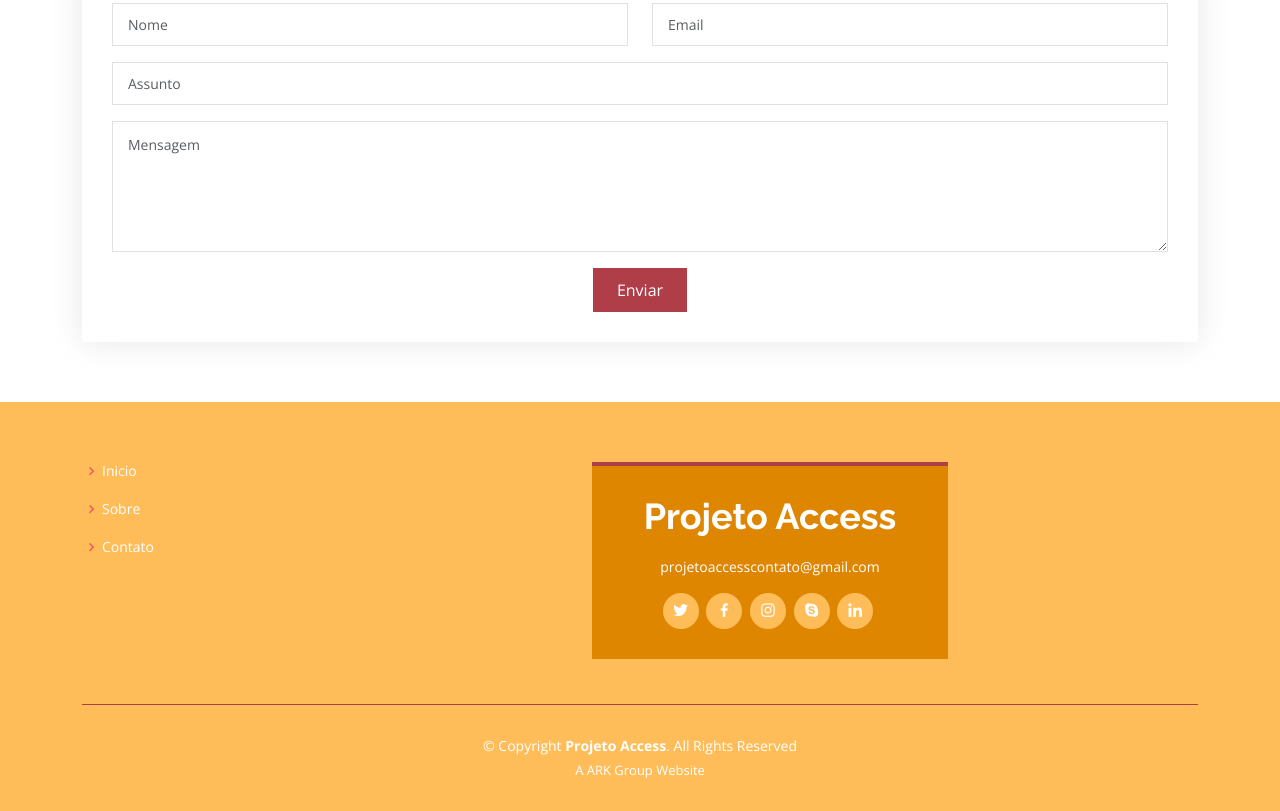
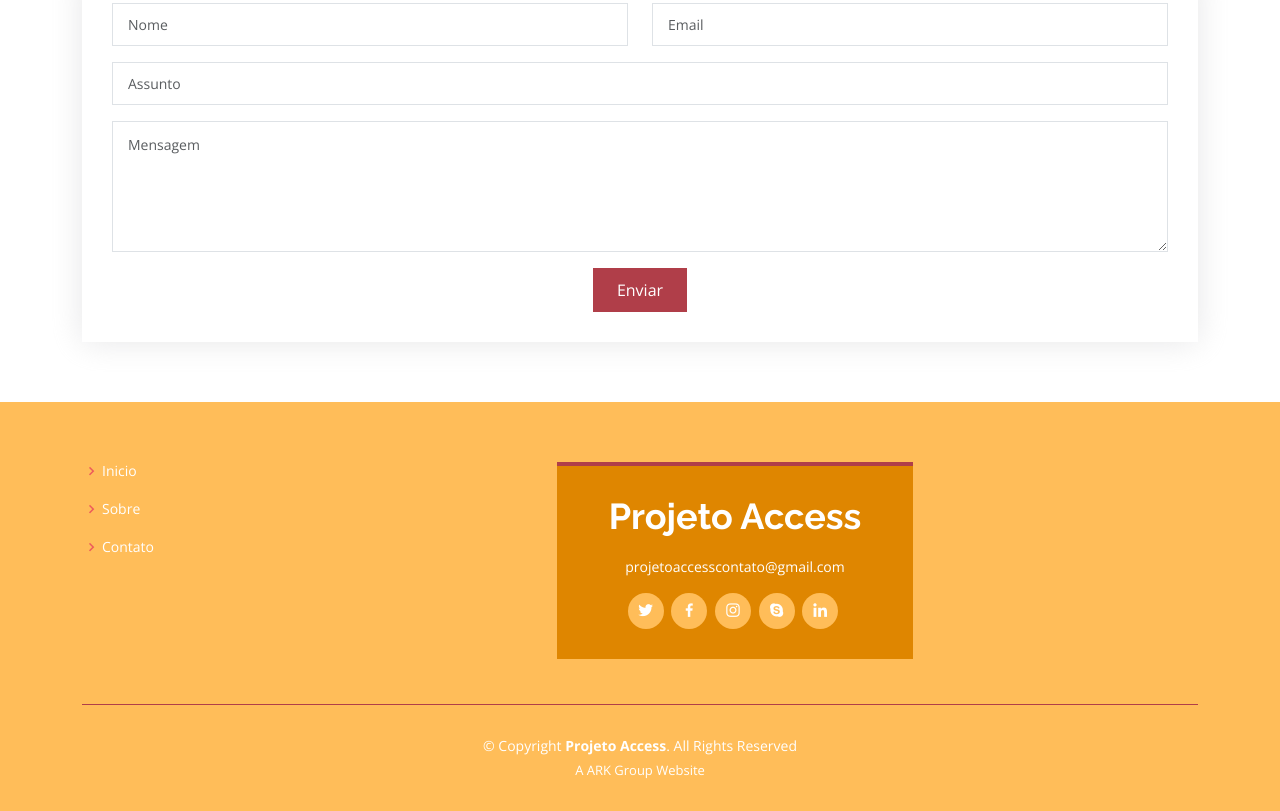
Before and after one commit to projetoaccess/projetoaccess.github.io, a plain HTML site: page index.html in a window 1280 px wide. Shown: the part 2374-3185 px from the top of the page. Drawn offline with nearby package versions, Linux system fonts and the light colour scheme.

Commit message:
First Commit

```diff
--- a/index.html
+++ b/index.html
@@ -189,7 +189,7 @@
             </ul>
           </div>
 
-          <div class="col-lg-4 col-md-6" style="margin-left: 25vw;">
+          <div class="col-lg-4 col-md-6" style="margin: auto;">
             <div class="footer-info">
               <h3>Projeto Access</h3>
               projetoaccesscontato@gmail.com<br>
```
